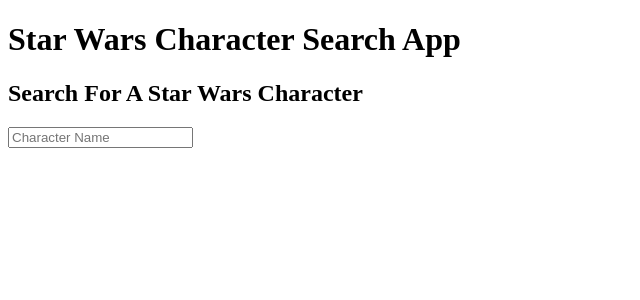
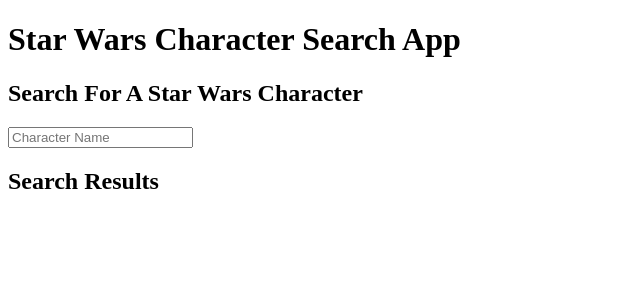
Before and after one commit to mahuntington/angular-notes, an Angular app in the folder day3/starwars/: page / in a window 1280 px wide. Shown: the top 300 px of the page, without its empty margins (0-640 px from the left). Built offline with nearby package versions, Linux system fonts and the light colour scheme.

Commit message:
Pass an observable off to the HTML

```diff
--- a/day3/starwars/src/app/search/search.component.html
+++ b/day3/starwars/src/app/search/search.component.html
@@ -2,10 +2,10 @@
     <h2>Search For A Star Wars Character</h2>
     <input [(ngModel)]="name" type="text" placeholder="Character Name" (keyup)="findCharacter(name)" />
 </section>
-<section *ngIf="results">
+<section *ngIf="apiObservable">
     <h2>Search Results</h2>
     <ul>
-        <li *ngFor="let character of results">
+        <li *ngFor="let character of apiObservable | async">
             <h3>{{character.name}}</h3>
             <dl>
                 <dt>Birth Year</dt>
--- a/day3/starwars/src/app/search/search.component.ts
+++ b/day3/starwars/src/app/search/search.component.ts
@@ -4,6 +4,7 @@
 import { Subject } from 'rxjs/Subject'
 import 'rxjs/add/operator/debounceTime';
 import 'rxjs/add/operator/distinctUntilChanged';
+import 'rxjs/add/operator/switchMap';
 
 import { SearchService } from './search.service'
 
@@ -14,7 +15,7 @@
 })
 export class SearchComponent implements OnInit {
 
-    results;
+    apiObservable;
     searchSubject = new Subject();
 
     constructor(
@@ -27,13 +28,10 @@
     }
 
     ngOnInit() {
-        this.searchSubject
+        this.apiObservable = this.searchSubject
             .debounceTime(300)
             .distinctUntilChanged()
-            .subscribe(name => {
-                this.searchService.createAPIObservable(name)
-                    .subscribe(results => this.results = results);
-            })
+            .switchMap(name => this.searchService.createAPIObservable(name));
     }
 
 }
```
Also changed, not shown: 1 other file (tests, documents, lock files or other folders).
